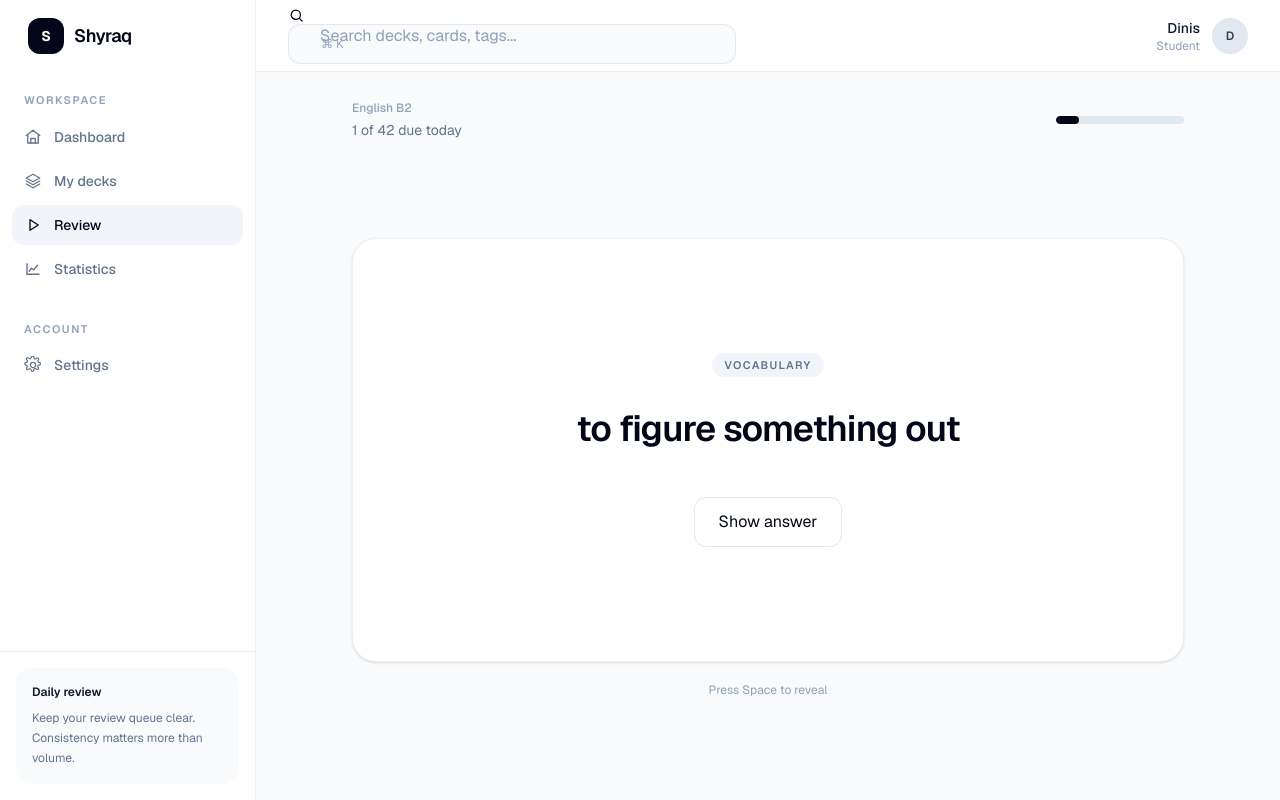
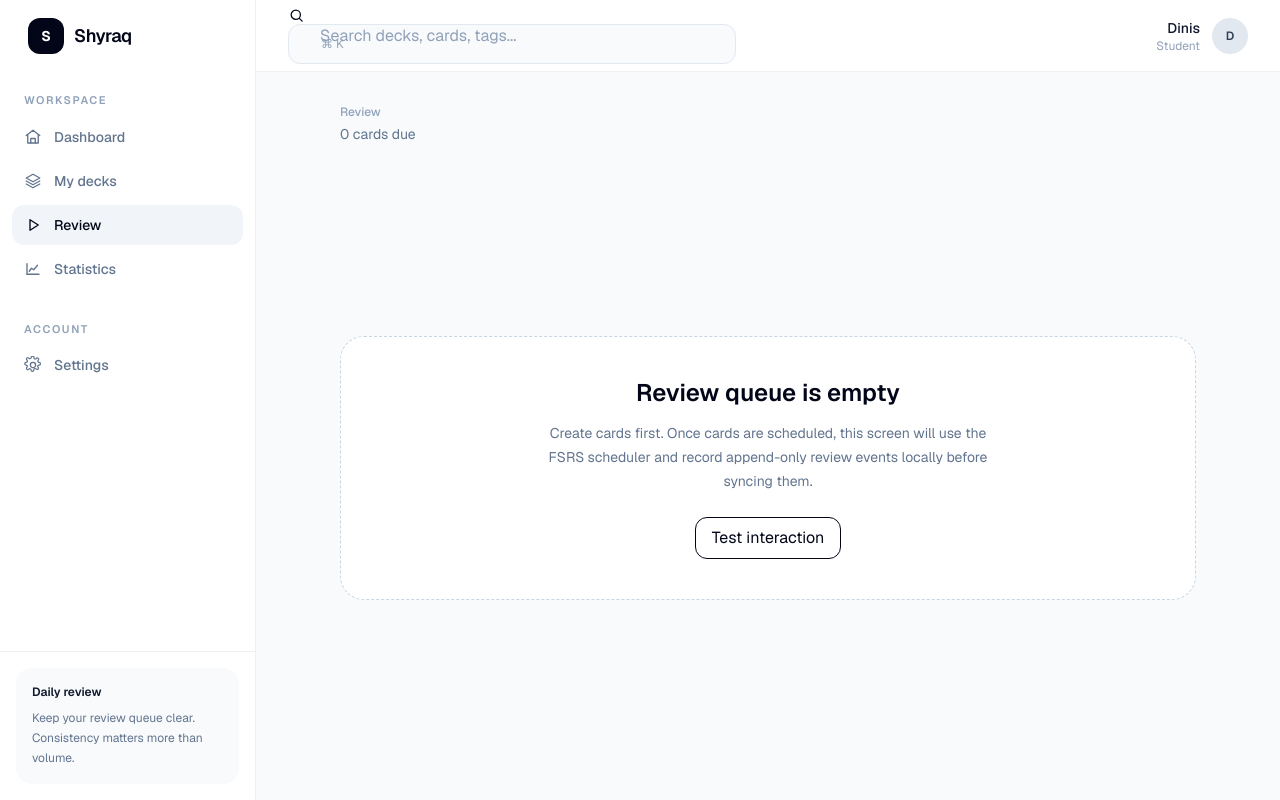
Before and after one commit to Dinislam2009/shyraq, a Next.js app: page /review in a window 1280 px wide. Built offline with nearby package versions, Linux system fonts and the light colour scheme.

Commit message:
feat: move src/app/review/page.tsx toward real data architecture

```diff
--- a/src/app/review/page.tsx
+++ b/src/app/review/page.tsx
@@ -1,39 +1,4 @@
 "use client";
-
+import { AppShell } from "@/components/app-shell";
 import { useState } from "react";
-import { AppShell } from "@/components/app-shell";
-import { CheckIcon } from "@/components/icons";
-
-const answers = [
-  { label: "Again", interval: "< 1 min" },
-  { label: "Hard", interval: "6 min" },
-  { label: "Good", interval: "10 min" },
-  { label: "Easy", interval: "4 days" },
-];
-
-export default function ReviewPage() {
-  const [revealed, setRevealed] = useState(false);
-  return (
-    <AppShell>
-      <div className="mx-auto flex min-h-[calc(100vh-4.5rem)] max-w-4xl flex-col px-5 py-7 sm:px-8">
-        <div className="mb-6 flex items-center justify-between"><div><p className="text-xs font-medium text-slate-400">English B2</p><p className="mt-1 text-sm text-slate-500">1 of 42 due today</p></div><div className="h-2 w-32 overflow-hidden rounded-full bg-slate-200"><div className="h-full w-[18%] rounded-full bg-slate-950" /></div></div>
-        <div className="flex flex-1 flex-col justify-center">
-          <div className="min-h-[390px] rounded-3xl border border-black/[0.06] bg-white p-8 shadow-sm sm:p-12">
-            <div className="flex h-full min-h-[326px] flex-col items-center justify-center text-center">
-              <span className="mb-8 rounded-full bg-slate-100 px-3 py-1 text-[11px] font-semibold uppercase tracking-[0.12em] text-slate-500">Vocabulary</span>
-              <h1 className="max-w-2xl text-3xl font-semibold tracking-tight sm:text-4xl">to figure something out</h1>
-              {!revealed ? (
-                <button onClick={() => setRevealed(true)} className="mt-12 rounded-xl border border-slate-200 px-6 py-3 text-sm font-semibold transition hover:border-slate-300 hover:bg-slate-50">Show answer</button>
-              ) : (
-                <div className="mt-10 max-w-xl"><div className="mb-5 h-px bg-slate-100" /><p className="text-lg leading-8 text-slate-600">to understand or solve something after thinking about it</p><p className="mt-4 text-sm text-slate-400">Example: I finally figured out how the problem worked.</p></div>
-              )}
-            </div>
-          </div>
-          {revealed && <div className="mt-5 grid grid-cols-4 gap-2">{answers.map((answer) => <button key={answer.label} className="rounded-xl border border-slate-200 bg-white px-2 py-3 text-center transition hover:border-slate-300 hover:bg-slate-50"><p className="text-sm font-semibold">{answer.label}</p><p className="mt-1 text-[11px] text-slate-400">{answer.interval}</p></button>)}</div>}
-          {!revealed && <p className="mt-5 text-center text-xs text-slate-400">Press Space to reveal</p>}
-          {revealed && <div className="mt-4 flex items-center justify-center gap-2 text-xs text-slate-400"><CheckIcon size={14} />Review event will be recorded locally</div>}
-        </div>
-      </div>
-    </AppShell>
-  );
-}
+export default function ReviewPage(){const [revealed,setRevealed]=useState(false);return <AppShell><div className="mx-auto flex min-h-[calc(100vh-4.5rem)] max-w-4xl flex-col px-5 py-8"><div className="mb-6 flex justify-between"><div><p className="text-xs font-medium text-slate-400">Review</p><p className="mt-1 text-sm text-slate-500">0 cards due</p></div></div><div className="flex flex-1 items-center"><div className="w-full rounded-3xl border border-dashed border-slate-300 bg-white p-10 text-center"><h1 className="text-2xl font-semibold">Review queue is empty</h1><p className="mx-auto mt-3 max-w-md text-sm leading-6 text-slate-500">Create cards first. Once cards are scheduled, this screen will use the FSRS scheduler and record append-only review events locally before syncing them.</p><button onClick={()=>setRevealed(!revealed)} className="mt-6 rounded-xl border px-4 py-2 text-sm font-medium">{revealed?"Ready":"Test interaction"}</button></div></div></div></AppShell>}
```
